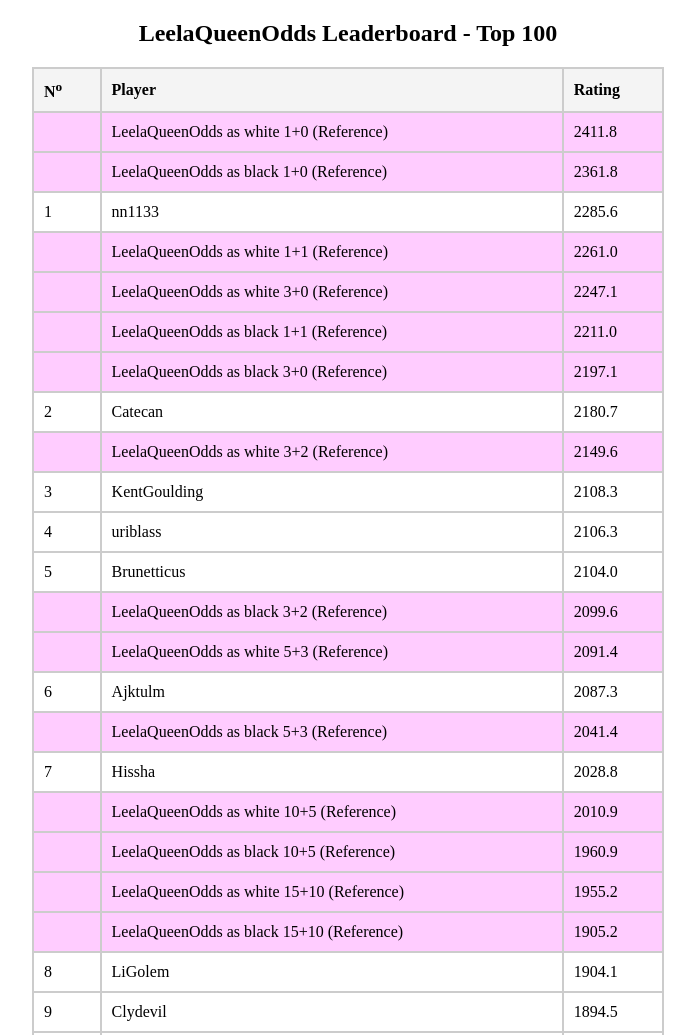
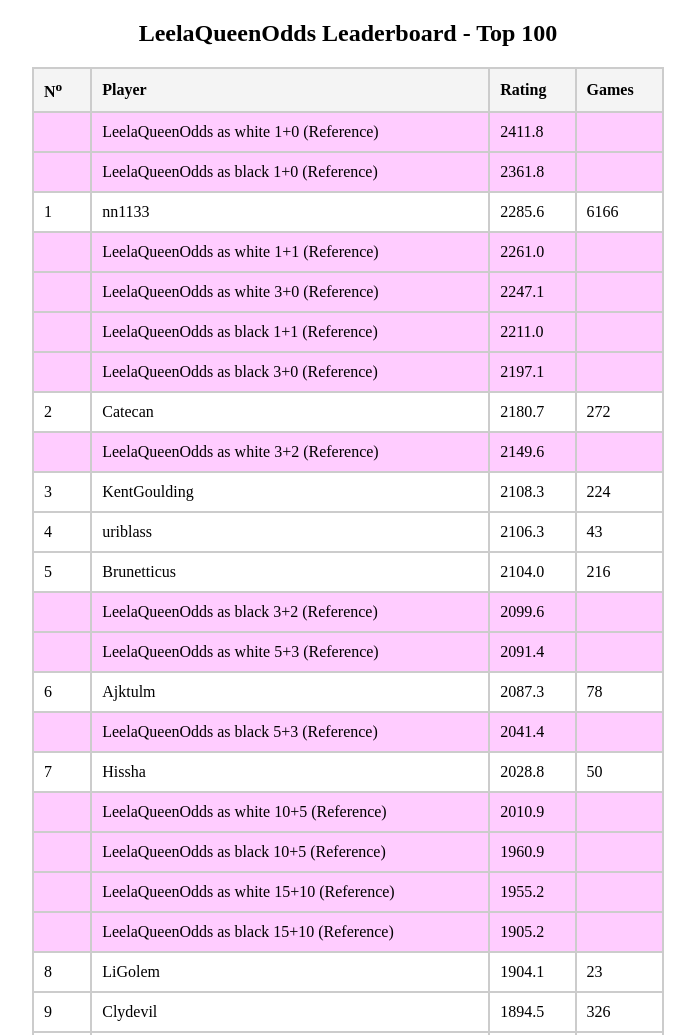
Before and after one commit to Marcogio9/LeelaQueenOdds-Leaderboard, a plain HTML site: page index.html in a window 1280 px wide. Shown: the top 1035 px of the page, without its empty margins (292-987 px from the left). Drawn offline with Linux system fonts and the light colour scheme.

Commit message:
Update index.html

```diff
--- a/index.html
+++ b/index.html
@@ -37,6 +37,7 @@
                 <th>N<sup>o</sup></th>
                 <th>Player</th>
                 <th>Rating</th>
+                <th>Games</th>
             </tr>
         </thead>
         <tbody></tbody>
@@ -64,14 +65,17 @@
                         const posCell = document.createElement("td");
                         const nomeCell = document.createElement("td");
                         const ratingCell = document.createElement("td");
+                        const ngames = document.createElement("td");
 
                         if (info.BOT) {
                             // Giocatore BOT: cella posizione vuota e riga con sfondo fucsia chiaro
                             posCell.textContent = "";
+                            ngames.textContent = "";
                             row.classList.add("bot-row"); // Aggiungi classe per BOT
                         } else {
                             // Giocatore normale: mostra la posizione e incrementa
                             posCell.textContent = pos;
+                            ngames.textContent = info.games;
                             pos++; // Incrementa posizione solo per i giocatori non-BOT
                         }
 
@@ -81,6 +85,7 @@
                         row.appendChild(posCell);
                         row.appendChild(nomeCell);
                         row.appendChild(ratingCell);
+                        row.appendChild(ngames);
                         tbody.appendChild(row);
                     });
             } catch (error) {
```
